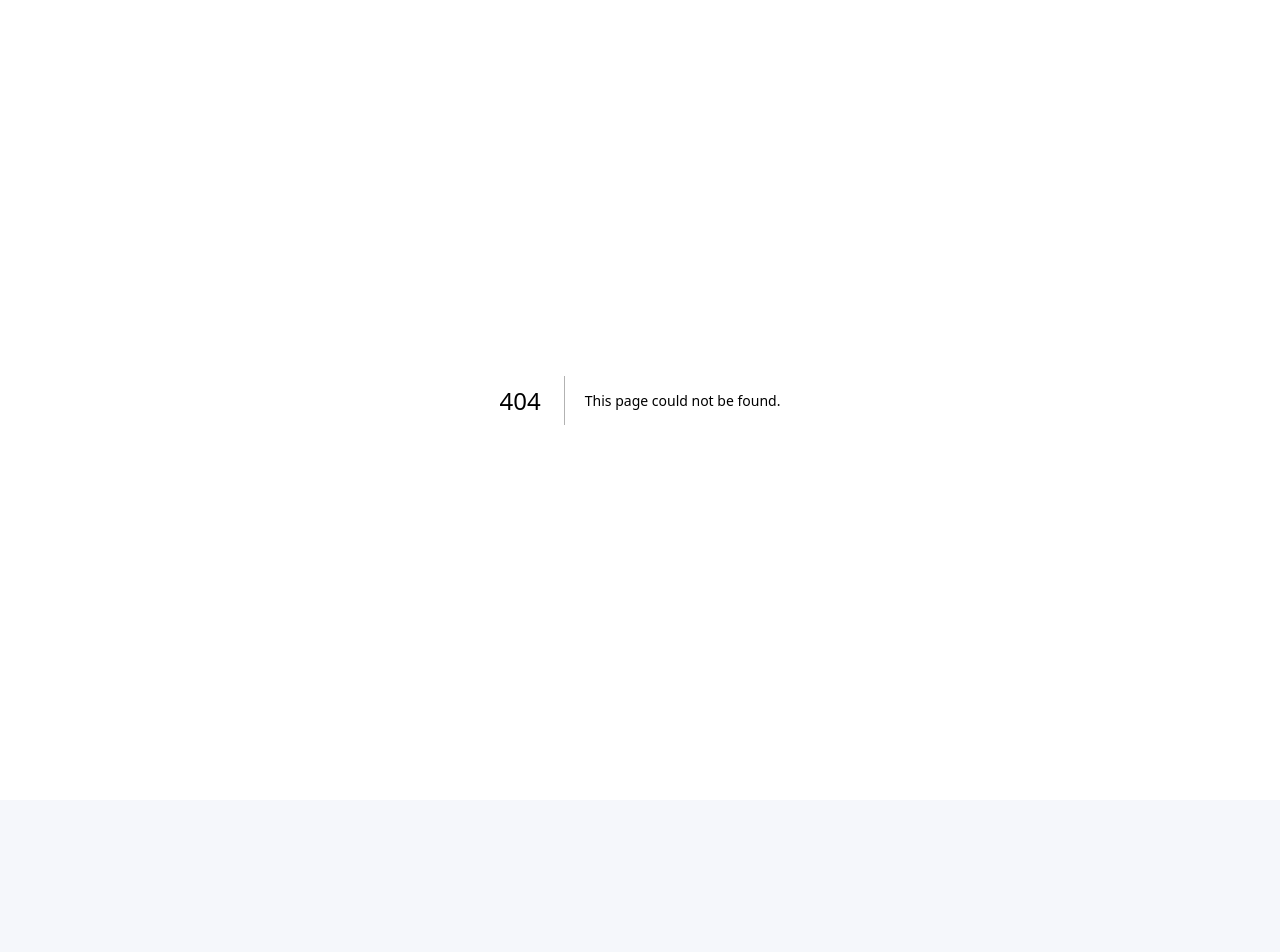
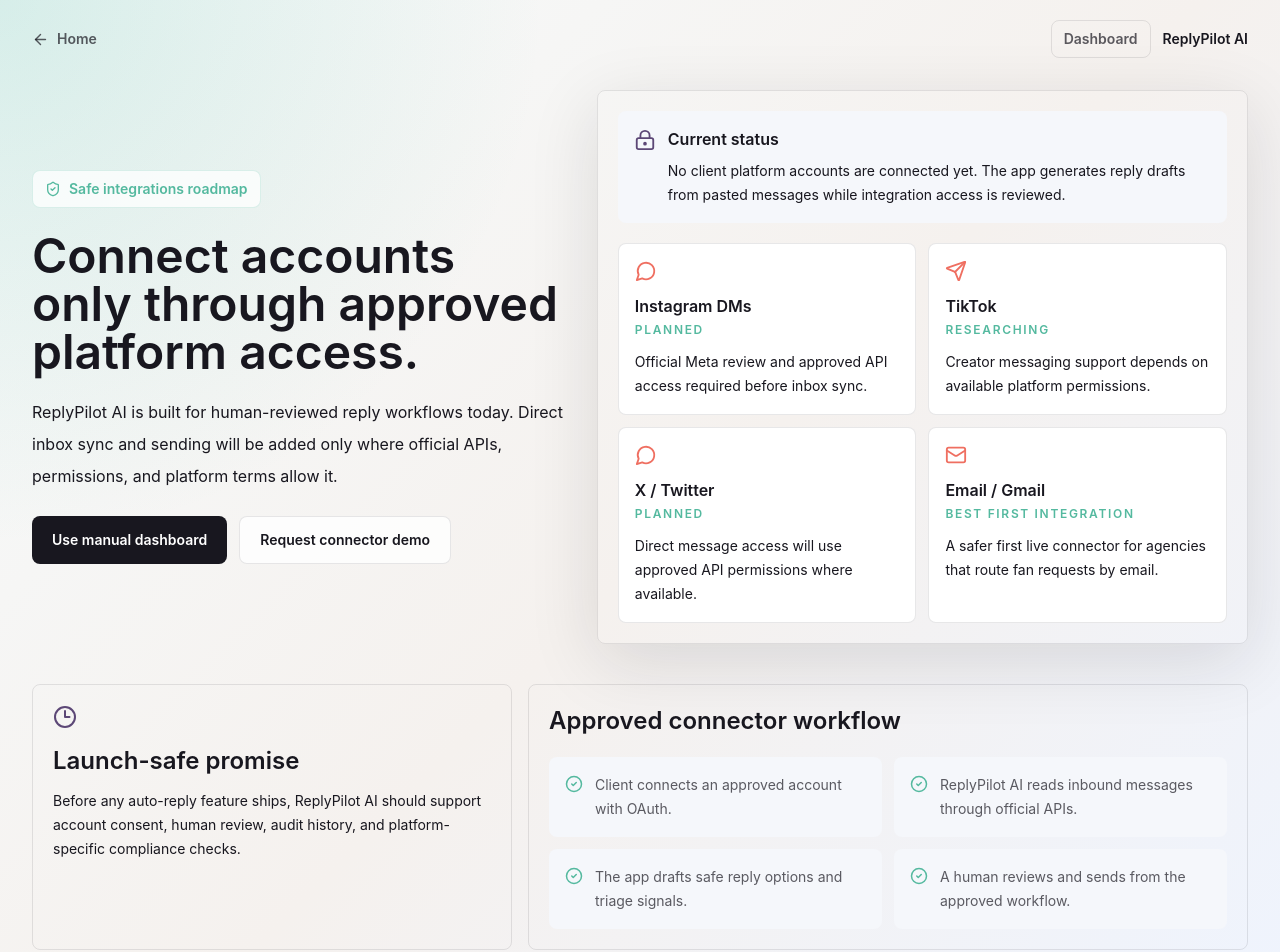
Before and after one commit to kevinks2919-netizen/ReplypilotAI, a Next.js app: page /connected-accounts in a window 1280 px wide. Before the commit this address had no page. Shown: the top 952 px of the page. Before the commit the page ends 800 px from the top, so only its background shows below. Built offline with nearby package versions, Linux system fonts and the light colour scheme.

Commit message:
Add connected accounts roadmap page

```diff
--- /dev/null
+++ b/src/app/connected-accounts/page.tsx
@@ -0,0 +1,154 @@
+import Link from "next/link";
+import {
+  ArrowLeft,
+  CheckCircle2,
+  Clock3,
+  LockKeyhole,
+  Mail,
+  MessageCircle,
+  Send,
+  ShieldCheck
+} from "lucide-react";
+import { Footer } from "@/components/Footer";
+
+const integrations = [
+  {
+    name: "Instagram DMs",
+    status: "Planned",
+    detail: "Official Meta review and approved API access required before inbox sync.",
+    icon: MessageCircle
+  },
+  {
+    name: "TikTok",
+    status: "Researching",
+    detail: "Creator messaging support depends on available platform permissions.",
+    icon: Send
+  },
+  {
+    name: "X / Twitter",
+    status: "Planned",
+    detail: "Direct message access will use approved API permissions where available.",
+    icon: MessageCircle
+  },
+  {
+    name: "Email / Gmail",
+    status: "Best first integration",
+    detail: "A safer first live connector for agencies that route fan requests by email.",
+    icon: Mail
+  }
+];
+
+const workflow = [
+  "Client connects an approved account with OAuth.",
+  "ReplyPilot AI reads inbound messages through official APIs.",
+  "The app drafts safe reply options and triage signals.",
+  "A human reviews and sends from the approved workflow."
+];
+
+export default function ConnectedAccountsPage() {
+  return (
+    <main className="min-h-screen px-4 py-5 sm:px-8">
+      <div className="mx-auto max-w-7xl">
+        <nav className="mb-8 flex flex-wrap items-center justify-between gap-3">
+          <Link
+            href="/"
+            className="inline-flex items-center gap-2 text-sm font-semibold text-ink/70 transition hover:text-coral"
+          >
+            <ArrowLeft size={17} />
+            Home
+          </Link>
+          <div className="flex items-center gap-3">
+            <Link
+              href="/dashboard"
+              className="rounded-lg border border-ink/10 bg-white/72 px-3 py-2 text-sm font-semibold text-ink/70 transition hover:border-coral hover:text-coral"
+            >
+              Dashboard
+            </Link>
+            <p className="text-sm font-semibold text-ink">ReplyPilot AI</p>
+          </div>
+        </nav>
+
+        <section className="grid gap-8 lg:grid-cols-[0.9fr_1.1fr] lg:items-center">
+          <div>
+            <div className="inline-flex items-center gap-2 rounded-lg border border-mint/20 bg-white/75 px-3 py-2 text-sm font-semibold text-mint">
+              <ShieldCheck size={16} />
+              Safe integrations roadmap
+            </div>
+            <h1 className="mt-6 max-w-3xl text-4xl font-semibold leading-[1.05] text-ink sm:text-5xl">
+              Connect accounts only through approved platform access.
+            </h1>
+            <p className="mt-5 max-w-2xl text-base leading-8 text-ink/68">
+              ReplyPilot AI is built for human-reviewed reply workflows today.
+              Direct inbox sync and sending will be added only where official APIs,
+              permissions, and platform terms allow it.
+            </p>
+            <div className="mt-6 flex flex-col gap-3 sm:flex-row">
+              <Link
+                href="/dashboard"
+                className="inline-flex min-h-12 items-center justify-center rounded-lg bg-ink px-5 py-3 text-sm font-semibold text-white transition hover:bg-plum"
+              >
+                Use manual dashboard
+              </Link>
+              <a
+                href="mailto:sales@replypilot.ai?subject=ReplyPilot%20AI%20Connector%20Demo"
+                className="inline-flex min-h-12 items-center justify-center rounded-lg border border-ink/10 bg-white/80 px-5 py-3 text-sm font-semibold text-ink transition hover:border-coral hover:text-coral"
+              >
+                Request connector demo
+              </a>
+            </div>
+          </div>
+
+          <div className="rounded-lg border border-ink/10 bg-white/88 p-5 shadow-soft">
+            <div className="flex items-start gap-3 rounded-lg bg-mist p-4">
+              <LockKeyhole className="mt-0.5 shrink-0 text-plum" size={22} />
+              <div>
+                <h2 className="font-semibold text-ink">Current status</h2>
+                <p className="mt-2 text-sm leading-6 text-ink/66">
+                  No client platform accounts are connected yet. The app generates
+                  reply drafts from pasted messages while integration access is reviewed.
+                </p>
+              </div>
+            </div>
+            <div className="mt-5 grid gap-3 sm:grid-cols-2">
+              {integrations.map((integration) => (
+                <div key={integration.name} className="rounded-lg border border-ink/10 bg-white p-4">
+                  <integration.icon className="text-coral" size={22} />
+                  <h3 className="mt-3 font-semibold text-ink">{integration.name}</h3>
+                  <p className="mt-1 text-xs font-semibold uppercase tracking-[0.14em] text-mint">
+                    {integration.status}
+                  </p>
+                  <p className="mt-3 text-sm leading-6 text-ink/62">{integration.detail}</p>
+                </div>
+              ))}
+            </div>
+          </div>
+        </section>
+
+        <section className="mt-10 grid gap-4 lg:grid-cols-[0.8fr_1.2fr]">
+          <div className="rounded-lg border border-ink/10 bg-white/82 p-5">
+            <Clock3 className="text-plum" size={24} />
+            <h2 className="mt-4 text-2xl font-semibold text-ink">Launch-safe promise</h2>
+            <p className="mt-3 text-sm leading-6 text-ink/64">
+              Before any auto-reply feature ships, ReplyPilot AI should support account
+              consent, human review, audit history, and platform-specific compliance checks.
+            </p>
+          </div>
+          <div className="rounded-lg border border-ink/10 bg-white/82 p-5">
+            <h2 className="text-2xl font-semibold text-ink">Approved connector workflow</h2>
+            <div className="mt-5 grid gap-3 sm:grid-cols-2">
+              {workflow.map((item) => (
+                <div key={item} className="flex gap-3 rounded-lg bg-mist p-4 text-sm leading-6 text-ink/70">
+                  <CheckCircle2 className="mt-0.5 shrink-0 text-mint" size={18} />
+                  {item}
+                </div>
+              ))}
+            </div>
+          </div>
+        </section>
+      </div>
+      <div className="mt-12">
+        <Footer />
+      </div>
+    </main>
+  );
+}
--- a/src/app/dashboard/page.tsx
+++ b/src/app/dashboard/page.tsx
@@ -17,6 +17,12 @@
           </Link>
           <div className="flex items-center gap-3">
             <Link
+              href="/connected-accounts"
+              className="rounded-lg border border-ink/10 bg-white/72 px-3 py-2 text-sm font-semibold text-ink/70 transition hover:border-coral hover:text-coral"
+            >
+              Integrations
+            </Link>
+            <Link
               href="/login"
               className="rounded-lg border border-ink/10 bg-white/72 px-3 py-2 text-sm font-semibold text-ink/70 transition hover:border-coral hover:text-coral"
             >
--- a/src/app/page.tsx
+++ b/src/app/page.tsx
@@ -39,7 +39,7 @@
 ];
 
 const faqs = [
-  ["Does ReplyPilot AI connect to fan platforms?", "Not yet. This MVP keeps generation separate from platform integrations so agencies can validate the workflow before connecting inbox sources."],
+  ["Does ReplyPilot AI connect to fan platforms?", "Not yet. This MVP keeps generation separate from platform integrations so agencies can validate the workflow before connecting inbox sources through approved APIs."],
   ["What happens without an OpenAI key?", "The app falls back to mock replies so your workflow still works during testing, demos, and development."],
   ["Are replies explicit?", "No. The assistant is prompted to keep replies non-explicit, friendly, and suitable for mainstream platform policies."],
   ["How does safety and platform compliance work?", "ReplyPilot AI uses conservative instructions, avoids adult or manipulative language, and keeps humans in the loop before any reply is sent."],
@@ -58,6 +58,7 @@
           <a href="#solution" className="transition hover:text-coral">Solution</a>
           <a href="#pricing" className="transition hover:text-coral">Pricing</a>
           <a href="#faq" className="transition hover:text-coral">FAQ</a>
+          <Link href="/connected-accounts" className="transition hover:text-coral">Integrations</Link>
           <Link href="/outreach-kit" className="transition hover:text-coral">Outreach Kit</Link>
           <Link href="/admin" className="transition hover:text-coral">Admin</Link>
         </div>
@@ -106,6 +107,12 @@
               className="inline-flex min-h-12 items-center justify-center rounded-lg border border-ink/10 bg-white/80 px-5 py-3 text-sm font-semibold text-ink transition hover:border-coral hover:text-coral"
             >
               Try Dashboard
+            </Link>
+            <Link
+              href="/connected-accounts"
+              className="inline-flex min-h-12 items-center justify-center rounded-lg border border-ink/10 bg-white/80 px-5 py-3 text-sm font-semibold text-ink transition hover:border-coral hover:text-coral"
+            >
+              Integrations
             </Link>
             <a
               href="mailto:sales@replypilot.ai?subject=ReplyPilot%20AI%20Demo"
```
Also changed, not shown: 1 other file (tests, documents, lock files or other folders).
